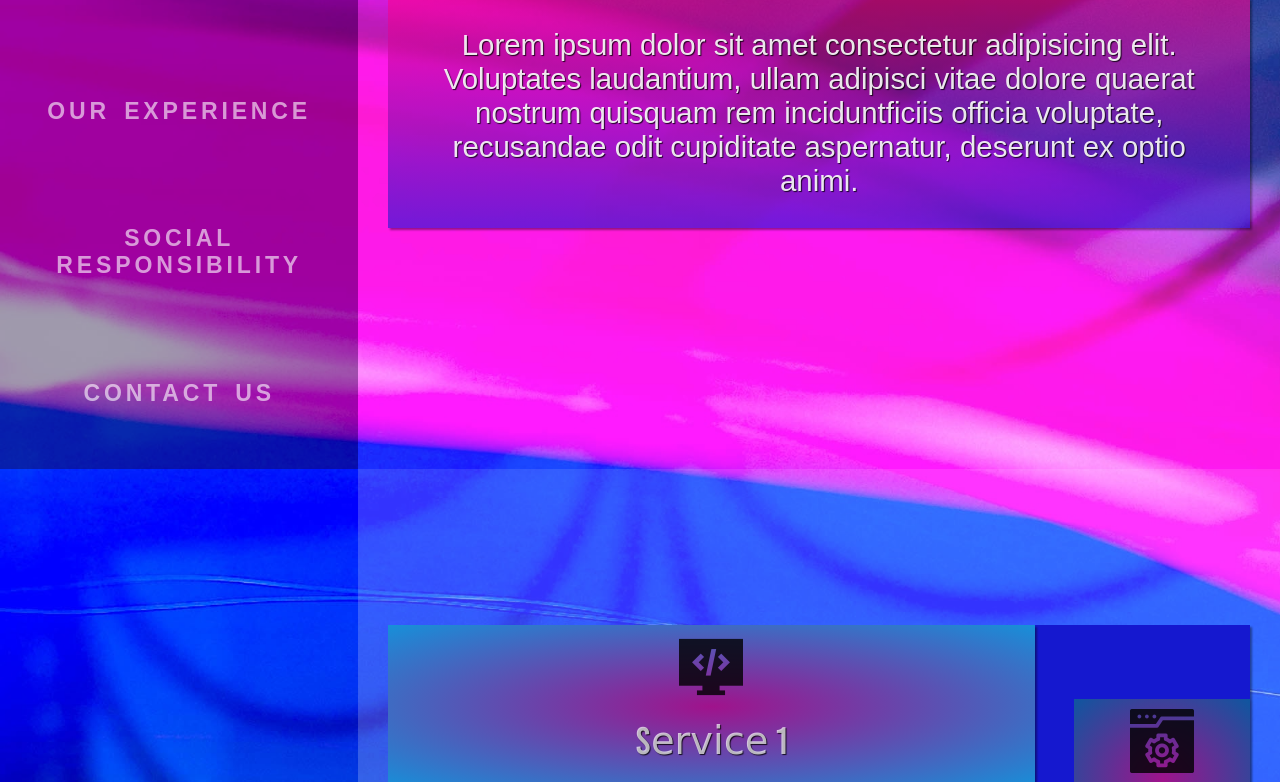
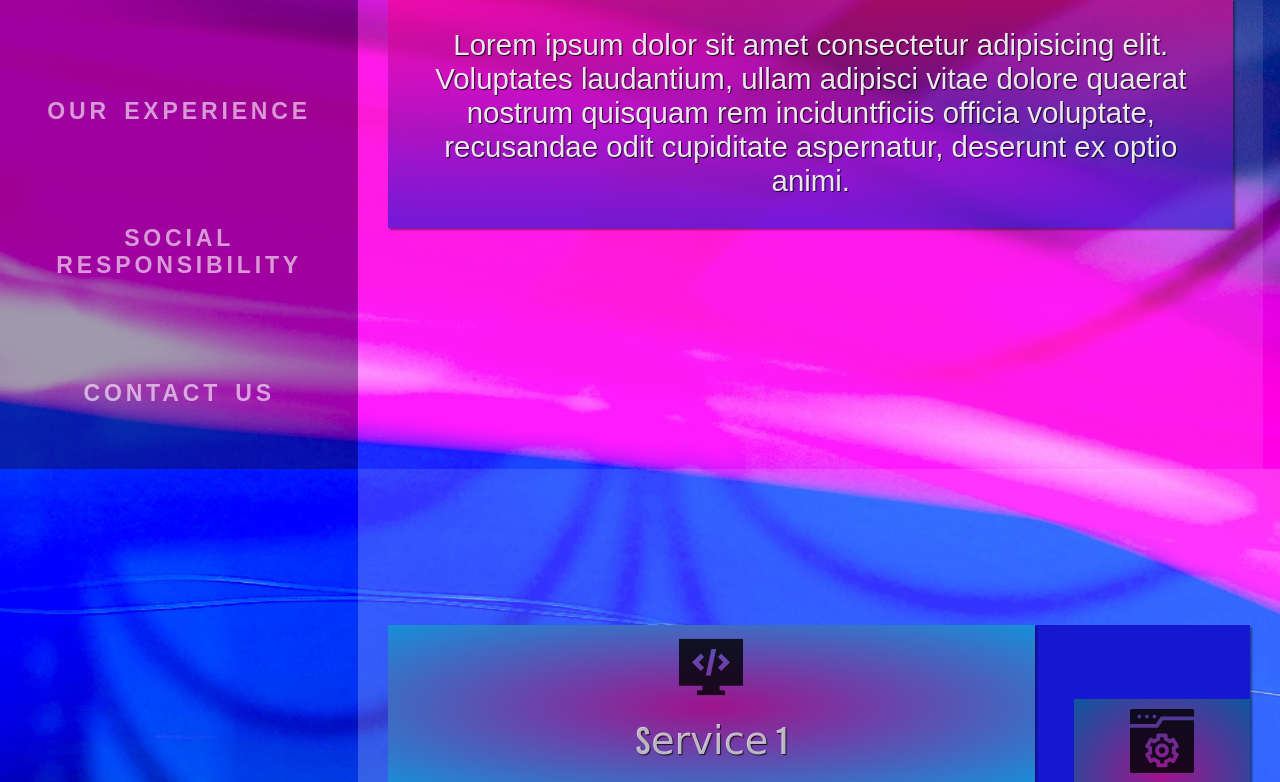
Before and after one commit to Muhammad-Yuda-Yudistira/digital-transformation-consultancy, a plain HTML site: page index.html in a window 1280 px wide. Shown: the part 331-1113 px from the top of the page. Drawn offline with nearby package versions, Linux system fonts and the light colour scheme.

Commit message:
memperbaiki scroll width

```diff
--- a/style.css
+++ b/style.css
@@ -143,6 +143,9 @@ body {
     background-image: url(assets/imgs/bg/bg.jpg);
     background-size: cover;
 }
+.about {
+    overflow-x: hidden;
+}
 .about, .service, .experience, .responsibility, .contact {
     height: 100vh;
     text-align: center;
@@ -162,7 +165,8 @@ h1 {
     background-color: rgba(255,255,255,.1);
 }
 .about {
-    overflow-y: hidden;
+    /* overflow-y: hidden; */
+    width:66vw;
 }
 .about h1, .about p {
     opacity:0;
```
